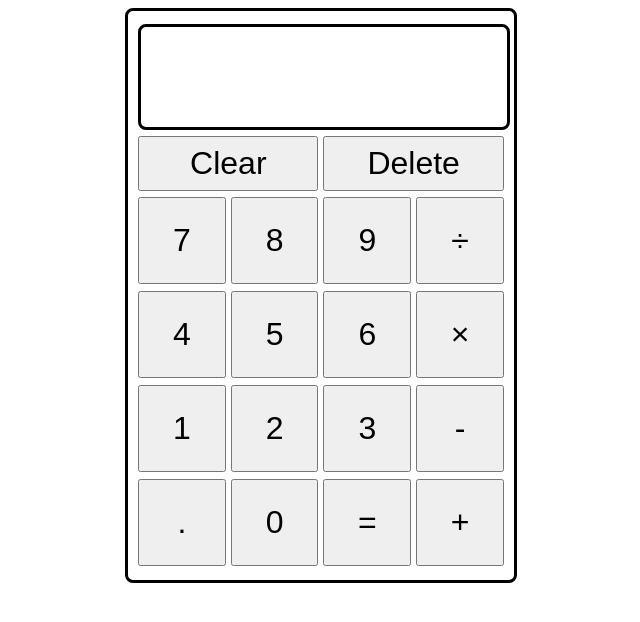
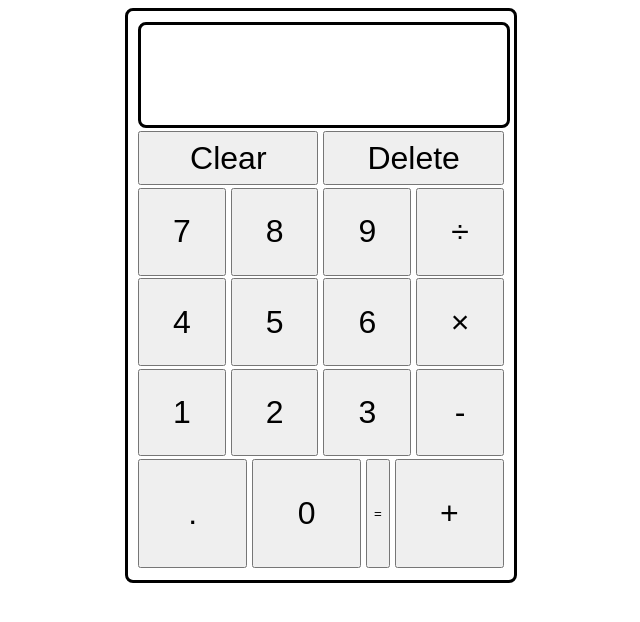
Before and after one commit to SanishPoudel/Calculator, a plain HTML site: page index.html in a window 1280 px wide. Shown: the whole page, without its empty margins (319-959 px from the left). Drawn offline with Linux system fonts and the light colour scheme.

Commit message:
Removed equals sign from the operators class

```diff
--- a/index.html
+++ b/index.html
@@ -50,7 +50,7 @@
                 <!-- for ., 0, = and + -->
                 <button class="nums" id="dot">.</button>
                 <button class="nums" id="zero">0</button>
-                <button class="operators" id="equal">=</button>
+                <button id="equal">=</button>
                 <button class="operators" id="add">+</button>
             </div>
 
```
